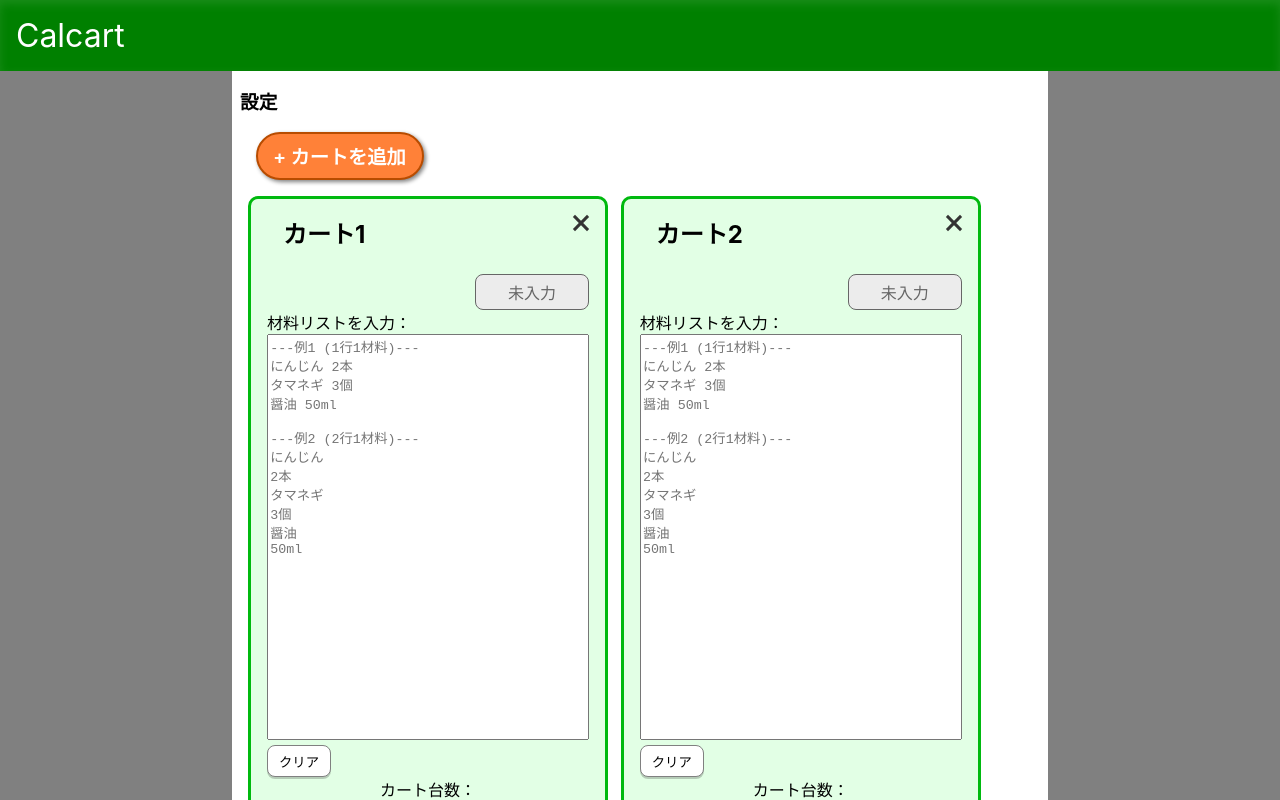
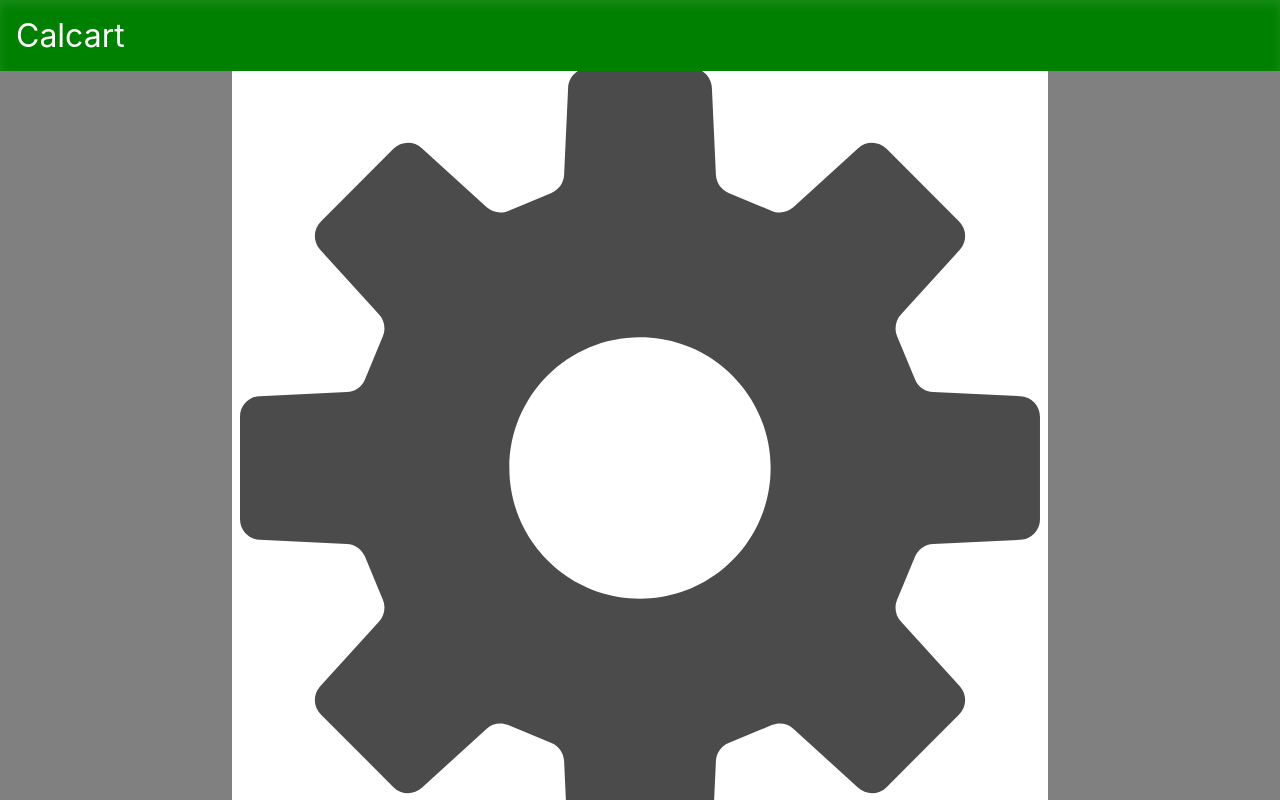
Before and after one commit to shimmen3141/calcart, a React (Create React App) app: page / in a window 1280 px wide. Shown: the top 800 px of the page. Built offline with nearby package versions, Linux system fonts and the light colour scheme.

Commit message:
add:SettingButton.jsの追加

```diff
--- /dev/null
+++ b/src/components/SettingButton/SettingButton.js
@@ -0,0 +1,7 @@
+const SettingButton = () => {
+    return (
+        <img src="gear.svg" />
+    );
+};
+
+export default SettingButton;
--- a/src/features/MainContents/MainContents.js
+++ b/src/features/MainContents/MainContents.js
@@ -2,6 +2,7 @@ import { useState } from "react";
 import { ToggleSwitchArea, ShoppingListArea, Carts } from "../index";
 import "./MainContents.css";
 import Accordion from "../../components/Accordion/Accordion";
+import SettingButton from "../../components/SettingButton/SettingButton";
 
 const MainContents = () => {
   const [allCarts, setAllCarts] = useState([
@@ -23,7 +24,7 @@ const MainContents = () => {
 
   return (
     <div className="mainContents">
-      <Accordion accordionButton={<h3>設定</h3>}>
+      <Accordion accordionButton={< SettingButton />}>
         <ToggleSwitchArea />
       </Accordion>
       <Carts allCarts={allCarts} setAllCarts={setAllCarts} />
```
Also changed, not shown: public/gear.svg (added), src/components/SettingButton/SettingButton.css (added).
